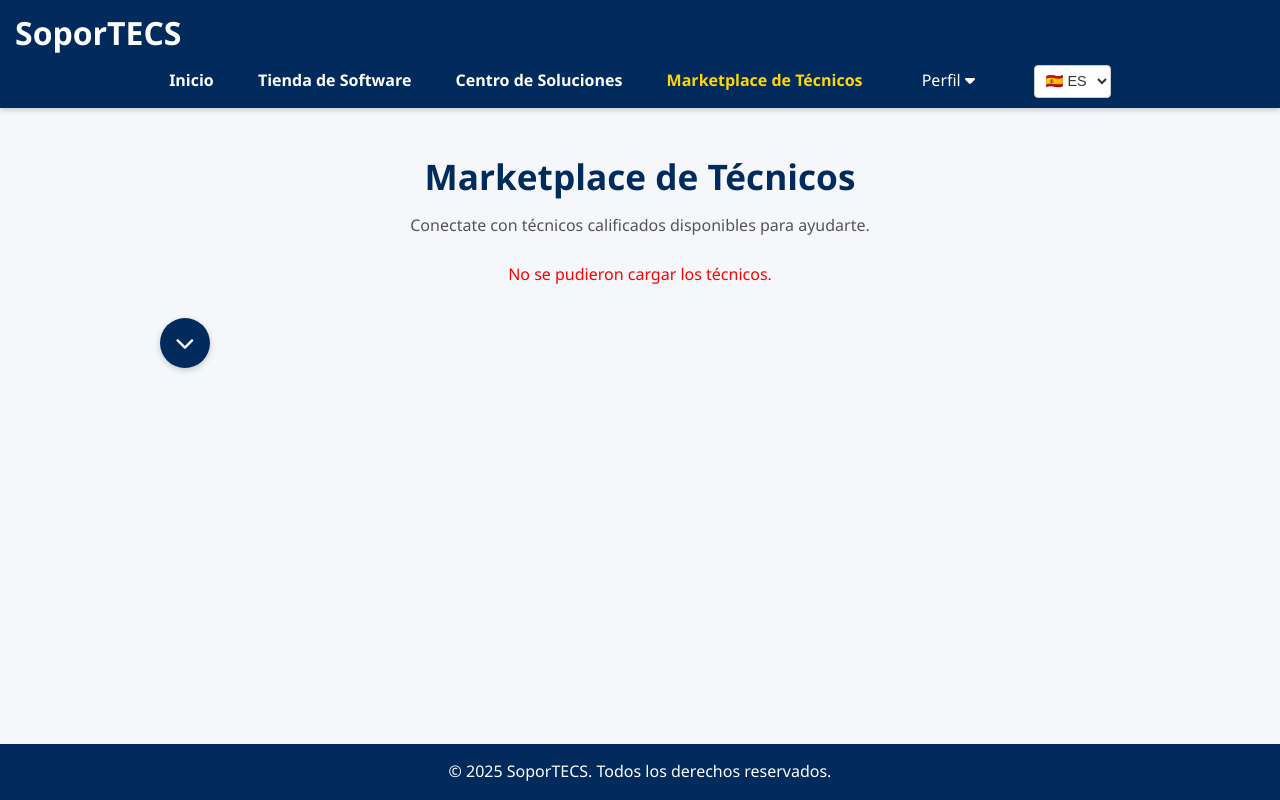
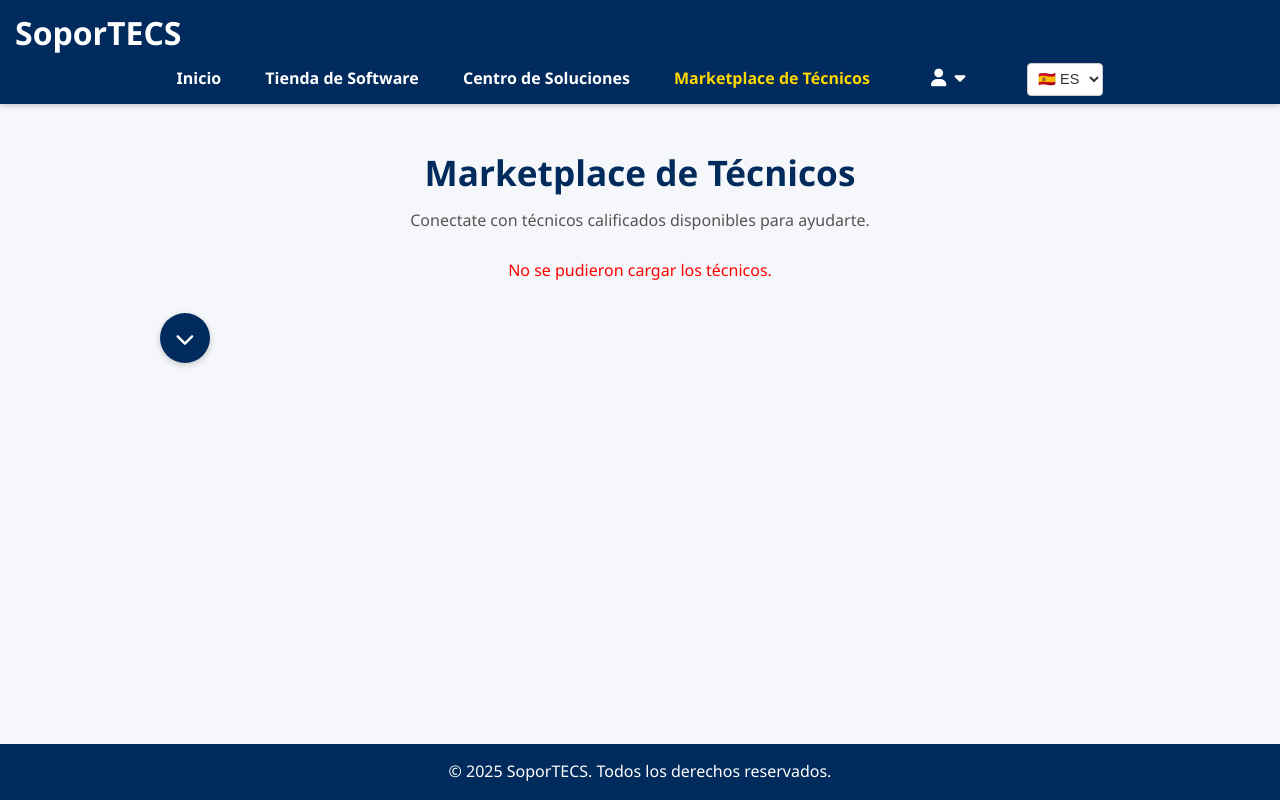
Before and after one commit to Alexisrock888/SoporTECS, a plain HTML site: page marketplacetecnicos.html in a window 1280 px wide. Drawn offline with Linux system fonts and the light colour scheme; no server answers.

Commit message:
Cambiar perfil por iconos

```diff
--- a/header.html
+++ b/header.html
@@ -12,7 +12,9 @@
       <li><a href="centersolutions.html" class="nav-link">Centro de Soluciones</a></li>
       <li><a href="marketplacetecnicos.html" class="nav-link">Marketplace de Técnicos</a></li>
       <li class="nav-item profile-menu">
-        <button id="profile-btn" class="nav-link">Perfil <i class="fas fa-caret-down"></i></button>
+        <button id="profile-btn" class="nav-link" title="Perfil">
+          <i class="fas fa-user"></i> <i class="fas fa-caret-down"></i>
+        </button>
         <ul id="profile-dropdown" class="dropdown-menu">
           <li><a href="signin.html">Iniciar sesión</a></li>
           <li><a href="register.html">Registrarse</a></li>
--- a/styles.css
+++ b/styles.css
@@ -547,3 +547,14 @@ html, body {
 #main {
   flex: 1;
 }
+/* Estilo para el botón de PERFIL */
+#profile-btn i {
+  font-size: 1.1rem;
+  margin: 0 2px;
+}
+
+.profile-menu .nav-link {
+  display: flex;
+  align-items: center;
+  gap: 4px;
+}
```
